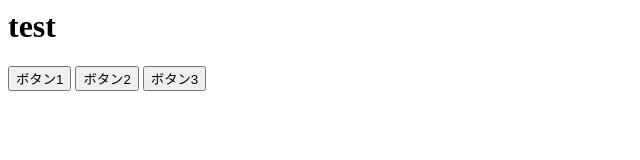
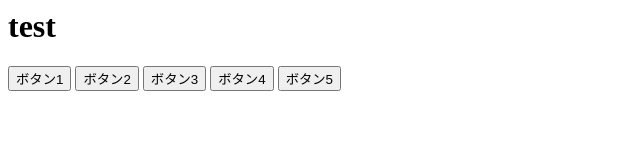
Before and after one commit to elle1418/javaScript_practice, a plain HTML site: page example/index.html in a window 1280 px wide. Shown: the whole page, without its empty margins (0-640 px from the left). Drawn offline with Linux system fonts and the light colour scheme.

Commit message:
クソコミット

```diff
--- a/example/index.html
+++ b/example/index.html
@@ -9,5 +9,7 @@
   <input type="button" value="ボタン1">
   <input type="button" value="ボタン2">
   <input type="button" value="ボタン3">
+  <input type="button" value="ボタン4">
+  <input type="button" value="ボタン5">
 </body>
 </html>
```
